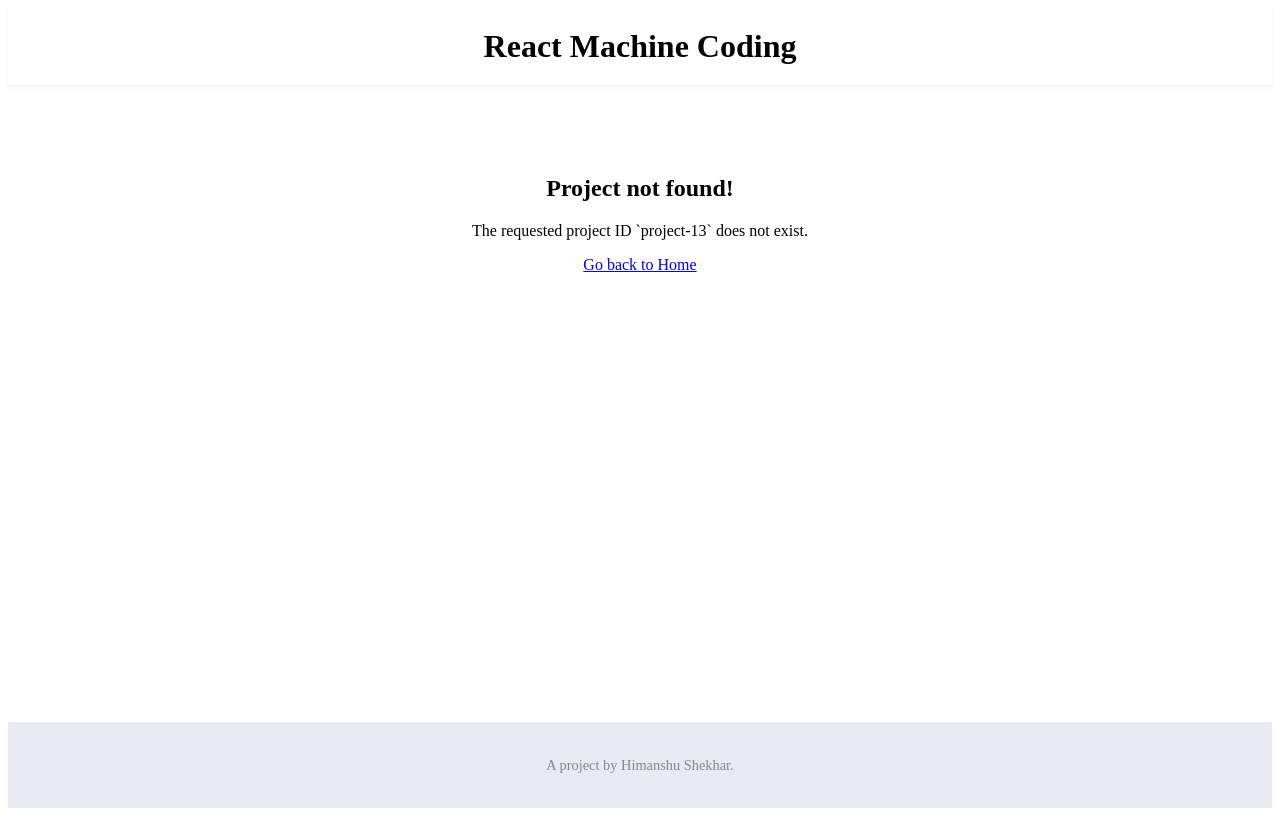
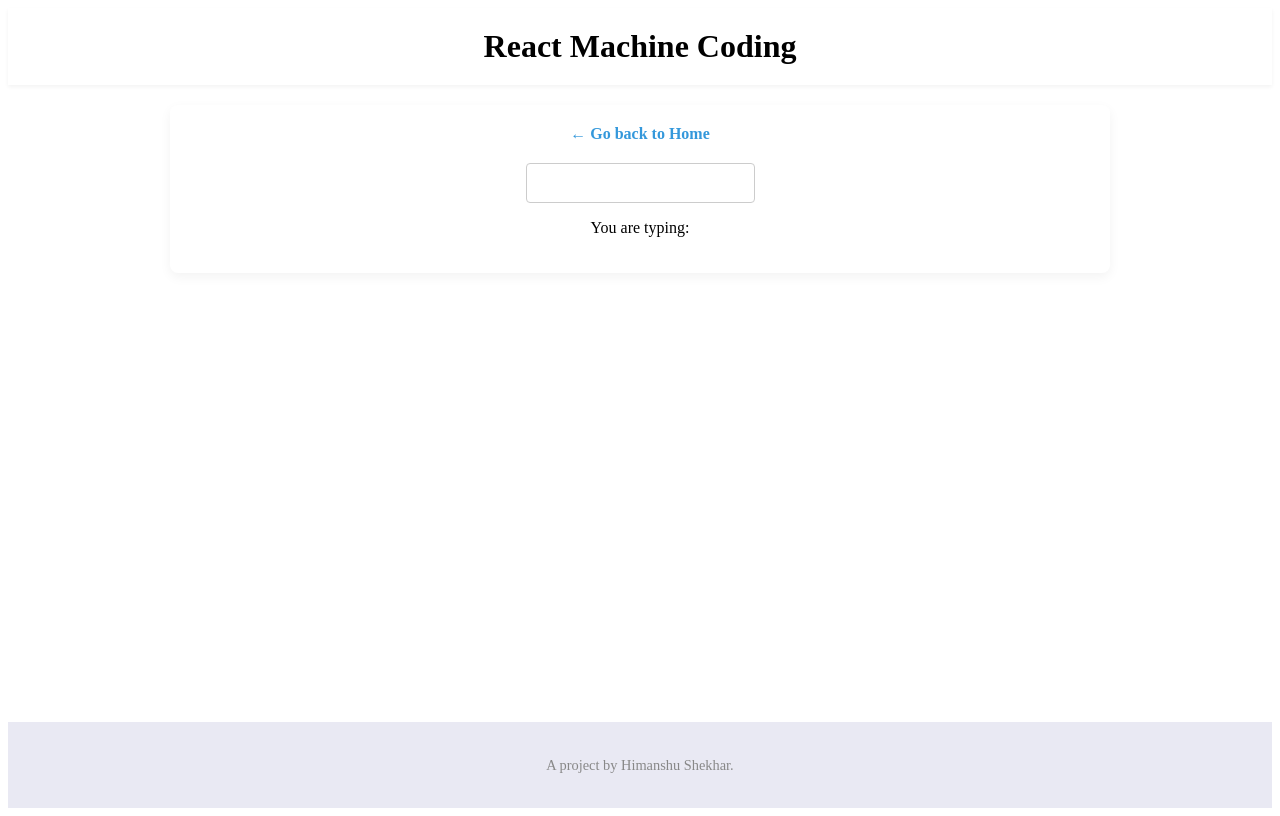
Before and after one commit to hi-shekhar/react-machine-coding, a React (Vite) app: page /projects/project-13 in a window 1280 px wide. Before the commit this address had no page. Built offline with nearby package versions, Linux system fonts and the light colour scheme.

Commit message:
live feedback

```diff
--- /dev/null
+++ b/src/components/LiveInputFeedbackApp.tsx
@@ -0,0 +1,53 @@
+import { useState, useEffect } from "react";
+import "../styles/LiveInputFeedbackApp.css";
+
+const MAX_LENGTH = 10;
+const MAX_LIMIT_FEEDBACK = "Input cleared due to length limit!";
+const INLIMIT_FEEBACK = "You are typing:";
+
+const LiveInputFeedbackApp = () => {
+  const [value, setValue] = useState<string>("");
+
+  const [clearMessage, setClearMessage] = useState(false);
+
+  const isOverLimit = value.length > MAX_LENGTH;
+
+  const isEmpty = value.length === 0;
+
+  let feedback = "";
+
+  if (clearMessage && isEmpty) {
+    feedback = MAX_LIMIT_FEEDBACK;
+  } else if (isOverLimit) {
+    feedback = MAX_LIMIT_FEEDBACK;
+  } else {
+    feedback = `${INLIMIT_FEEBACK} ${value}`;
+  }
+
+  const onValueChange = (event: React.ChangeEvent<HTMLInputElement>) => {
+    if (clearMessage) {
+      setClearMessage(false);
+    }
+    setValue(event.target.value);
+  };
+
+  const handleSubmit = (event: React.FormEvent) => event.preventDefault();
+
+  useEffect(() => {
+    if (isOverLimit) {
+      setClearMessage(true);
+      setValue("");
+    }
+  }, [isOverLimit]);
+
+  return (
+    <form onSubmit={handleSubmit}>
+      <input type="text" value={value} onChange={onValueChange} />
+      <p className={isOverLimit || clearMessage ? "limit-exceeded" : ""}>
+        {feedback}
+      </p>
+    </form>
+  );
+};
+
+export default LiveInputFeedbackApp;
--- a/src/data/projects.ts
+++ b/src/data/projects.ts
@@ -19,4 +19,5 @@ export const projects: Project[] = [
   { id: "project-10", name: "Tic-Tac-Toe", status: "Pending" },
   { id: "project-11", name: "Image Carousel", status: "Pending" },
   { id: "project-12", name: "Toggle", status: "Completed" },
+  { id: "project-13", name: "Live Input Feedback", status: "Completed" },
 ];
--- a/src/routes/lazyComponentMap.tsx
+++ b/src/routes/lazyComponentMap.tsx
@@ -6,6 +6,9 @@ const StopwatchApp = lazy(() => import("../components/StopwatchApp"));
 const FormValidationApp = lazy(() => import("../components/FormValidationApp"));
 const OtpInputApp = lazy(() => import("../components/OtpInputApp"));
 const ToggleApp = lazy(() => import("../components/ToggleApp"));
+const LiveInputFeedbackApp = lazy(
+  () => import("../components/LiveInputFeedbackApp")
+);
 export const componentMap: Record<string, React.FC> = {
   "project-1": CounterApp,
   "project-2": TodoListApp,
@@ -13,4 +16,5 @@ export const componentMap: Record<string, React.FC> = {
   "project-5": OtpInputApp,
   "project-9": FormValidationApp,
   "project-12": ToggleApp,
+  "project-13": LiveInputFeedbackApp,
 };
--- /dev/null
+++ b/src/styles/LiveInputFeedbackApp.css
@@ -0,0 +1,10 @@
+input {
+  padding: 10px;
+  border: 1px solid #ccc;
+  border-radius: 4px;
+  font-size: 1rem;
+}
+
+.limit-exceeded {
+  color: red;
+}
```
